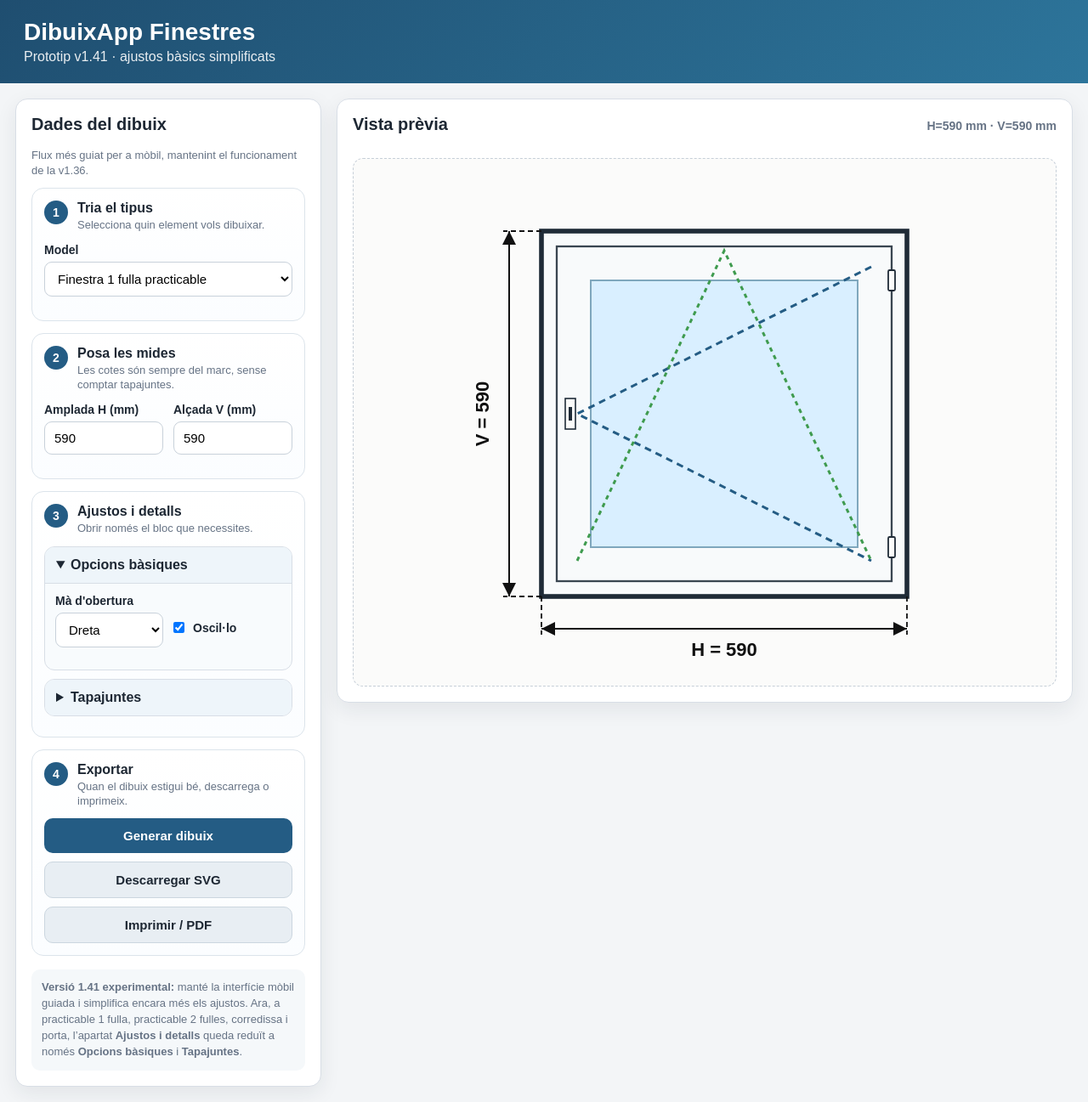
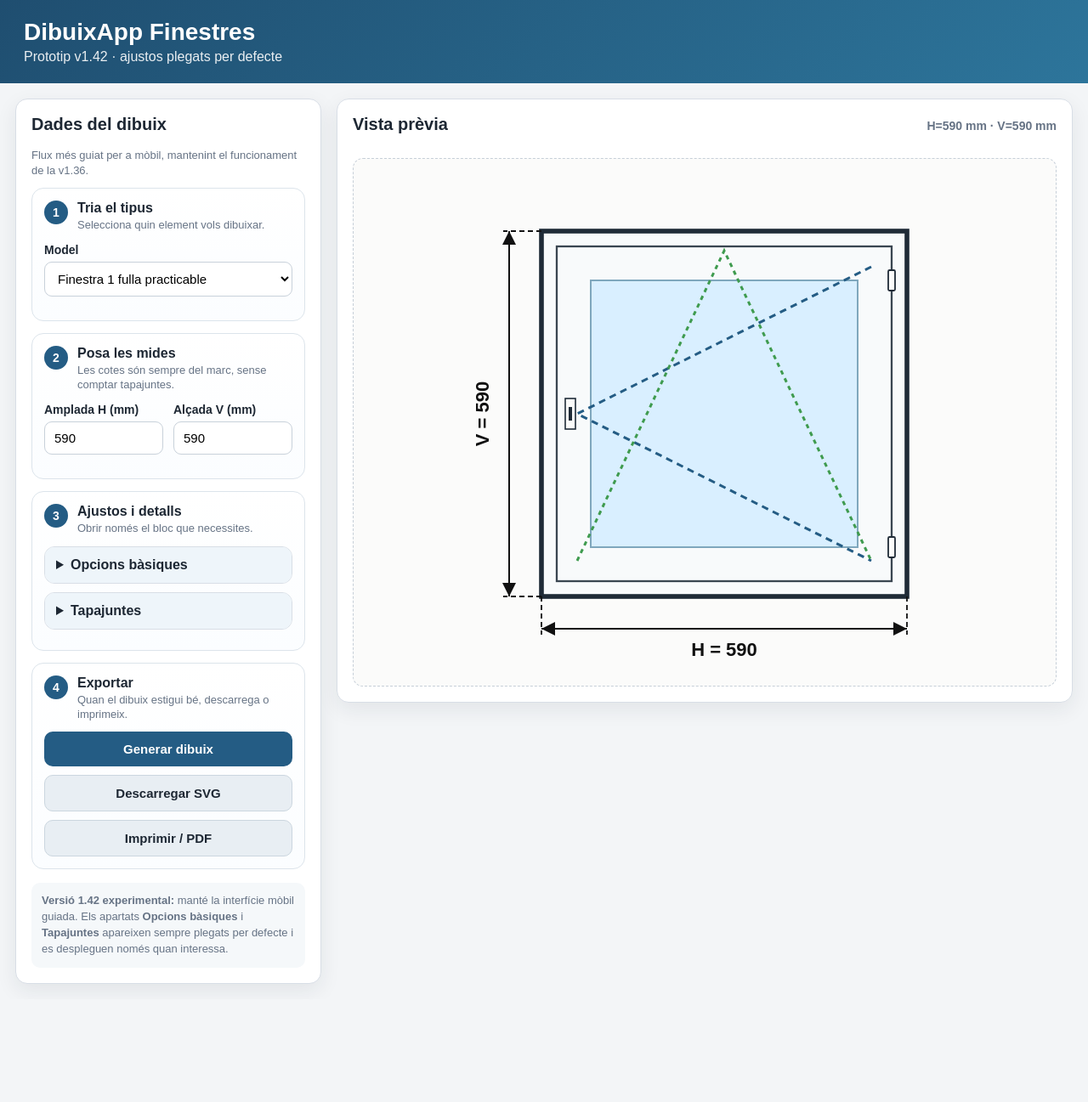
Before and after one commit to Jusepet555/DibuixappFinestres, a plain HTML site: page index.html in a window 1280 px wide. Shown: the whole page at 85% size. After the commit the page ends 1176 px from the top, so only its background shows below. Drawn offline with Linux system fonts and the light colour scheme.

Commit message:
Add files via upload

```diff
--- a/app.js
+++ b/app.js
@@ -1,5 +1,5 @@
 /*
-  DibuixApp Finestres · v1.41
+  DibuixApp Finestres · v1.42
   Prova experimental de disseny mòbil sobre la base bona v1.36.
 
   Aquesta versió manté la base bona anterior i hi afegeix el mode de
--- a/index.html
+++ b/index.html
@@ -3,14 +3,14 @@
 <head>
   <meta charset="UTF-8" />
   <meta name="viewport" content="width=device-width, initial-scale=1.0" />
-  <title>DibuixApp Finestres v1.41</title>
+  <title>DibuixApp Finestres v1.42</title>
   <link rel="stylesheet" href="style.css" />
 </head>
 <body>
   <header class="app-header">
     <div>
       <h1>DibuixApp Finestres</h1>
-      <p>Prototip v1.41 · ajustos bàsics simplificats</p>
+      <p>Prototip v1.42 · ajustos plegats per defecte</p>
     </div>
   </header>
 
@@ -80,7 +80,7 @@
           </div>
         </div>
 
-        <details class="option-group" open>
+        <details class="option-group">
           <summary>Opcions bàsiques</summary>
           <div class="option-stack">
             <div id="singleLeafOptions" class="grid-2 hidden single-leaf-options">
@@ -231,7 +231,7 @@
       </div>
 
       <div class="notes">
-        <strong>Versió 1.41 experimental:</strong> manté la interfície mòbil guiada i simplifica encara més els ajustos. Ara, a practicable 1 fulla, practicable 2 fulles, corredissa i porta, l’apartat <strong>Ajustos i detalls</strong> queda reduït a només <strong>Opcions bàsiques</strong> i <strong>Tapajuntes</strong>.
+        <strong>Versió 1.42 experimental:</strong> manté la interfície mòbil guiada. Els apartats <strong>Opcions bàsiques</strong> i <strong>Tapajuntes</strong> apareixen sempre plegats per defecte i es despleguen només quan interessa.
       </div>
     </section>
 
```
Also changed, not shown: VERSION.txt, 1 other file.
